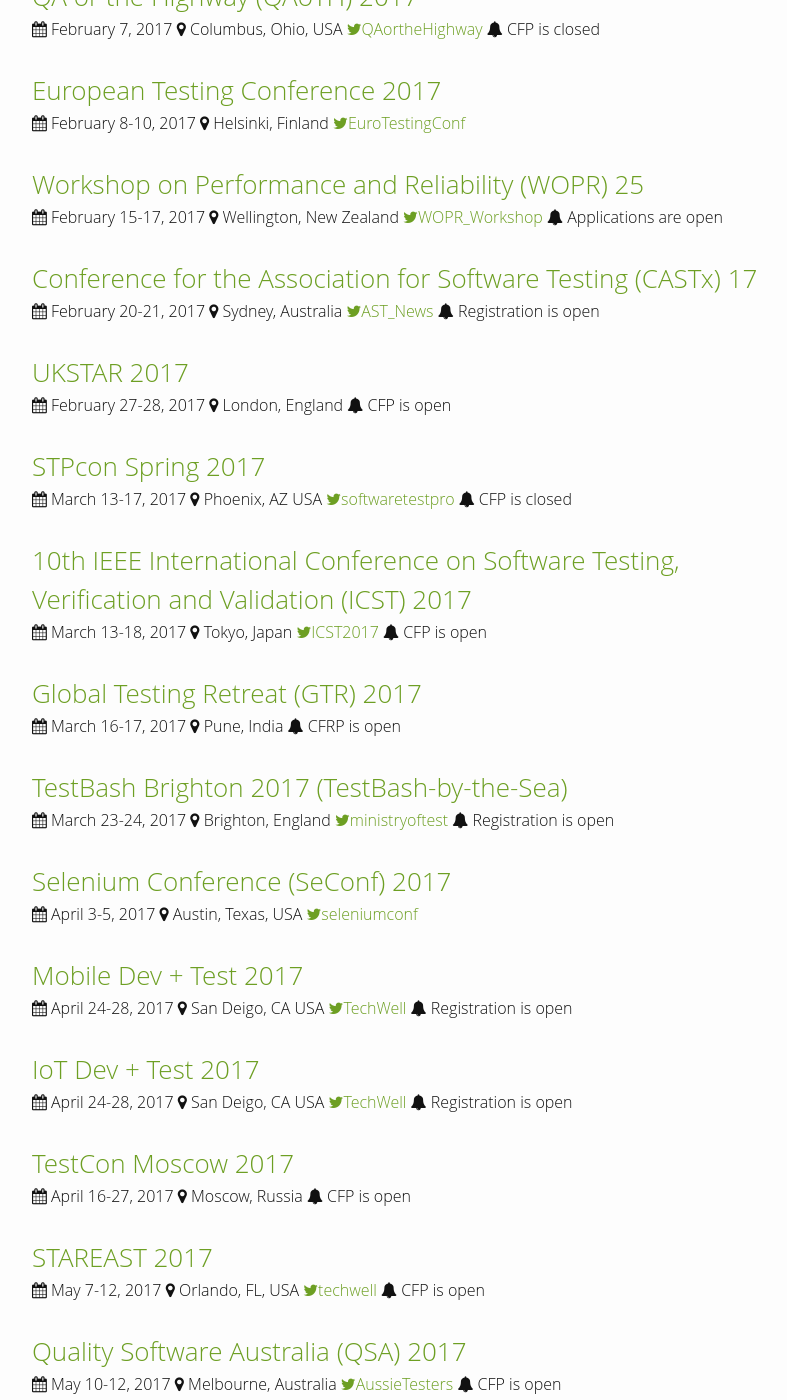
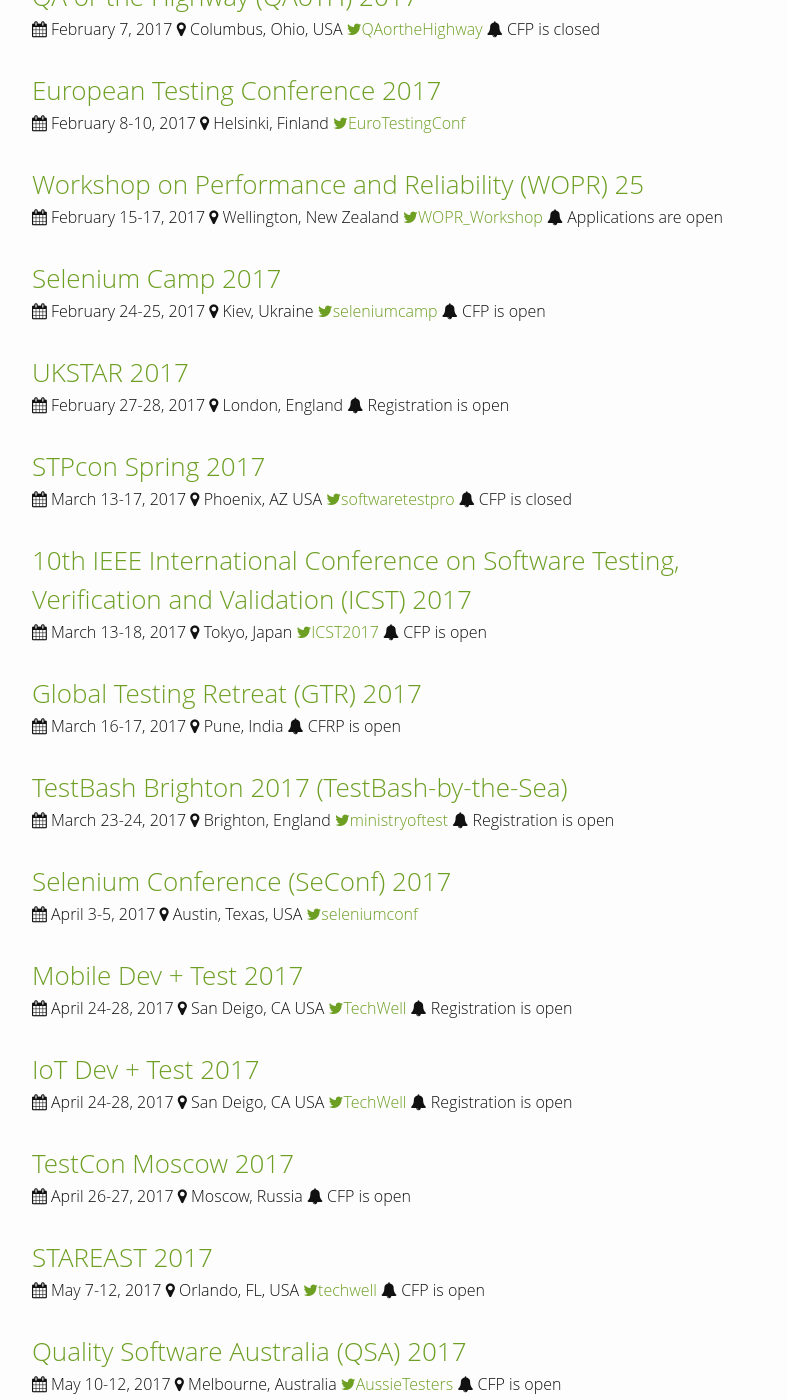
Before and after one commit to TestingConferences/testingconferences.github.io, a Jekyll site: the page built from index.html, in a window 1280 px wide and 1400 px high, scrolled down 461 px. Shown: the whole window, without its empty margins (238-1025 px from the left). Built offline with Jekyll 4.4.1, drawn with Linux system fonts in a browser that asks for light colours; some of the changed text lies outside the part shown.

Commit message:
TestBash Belfast+Selenium Camp added. Status updates + typo fixes
Added TestBash Belfast and Selenium Camp
Status updated on UKStar
Url update on SeConf
Two typo fixes

```diff
--- a/_data/current.yml
+++ b/_data/current.yml
@@ -41,15 +41,22 @@
 - name: Conference for the Association for Software Testing (CASTx) 17
   location: Sydney, Australia
   dates: "February 20-21, 2017"
-  url: hhttps://www.associationforsoftwaretesting.org/conference/castx17-call-for-proposals/packages-and-pricing/
+  url: https://www.associationforsoftwaretesting.org/conference/castx17-call-for-proposals/packages-and-pricing/
   twitter: AST_News
   status: Registration is open
+
+  name: Selenium Camp 2017
+  location: Kiev, Ukraine
+  dates: "February 24-25, 2017"
+  url: http://seleniumcamp.com/
+  twitter: seleniumcamp
+  status: CFP is open
 
 - name: UKSTAR 2017
   location: London, England
   dates: "February 27-28, 2017"
   url: https://ukstar.eurostarsoftwaretesting.com/call-submissions-ukstar-2017/
-  status: CFP is open
+  status: Registration is open
 
 - name: STPcon Spring 2017
   location: Phoenix, AZ USA
@@ -81,7 +88,7 @@
 - name: Selenium Conference (SeConf) 2017
   location: Austin, Texas, USA
   dates: "April 3-5, 2017"
-  url: http://docs.seleniumhq.org/
+  url: http://seleniumconf.com/
   twitter: seleniumconf
 
 - name: Mobile Dev + Test 2017
@@ -100,7 +107,7 @@
 
 - name: TestCon Moscow 2017
   location: Moscow, Russia
-  dates: "April 16-27, 2017"
+  dates: "April 26-27, 2017"
   url: http://testconf.ru/
   status: CFP is open
 
@@ -123,6 +130,13 @@
   dates: "May 10-12, 2017"
   url: http://romaniatesting.ro/
   twitter: romaniatesting
+  status: CFP is open
+
+  name: TinyTestBash Belfast 2017
+  location: Belfast, Northern Ireland
+  dates: "May 18, 2017"
+  url: http://www.ministryoftesting.com/2016/11/tinytestbash-belfast/
+  twitter: ministryoftest
   status: CFP is open
 
 - name: Let's Test 2017
```
